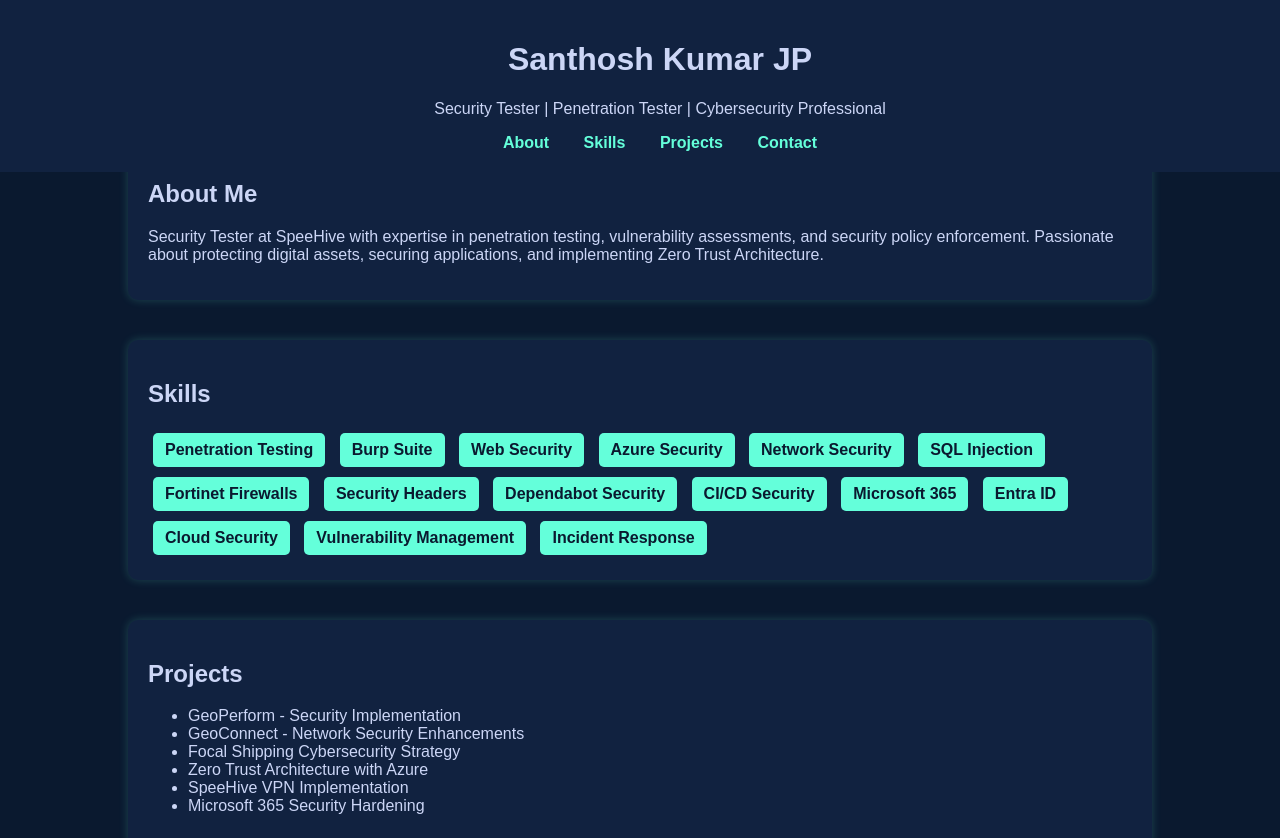
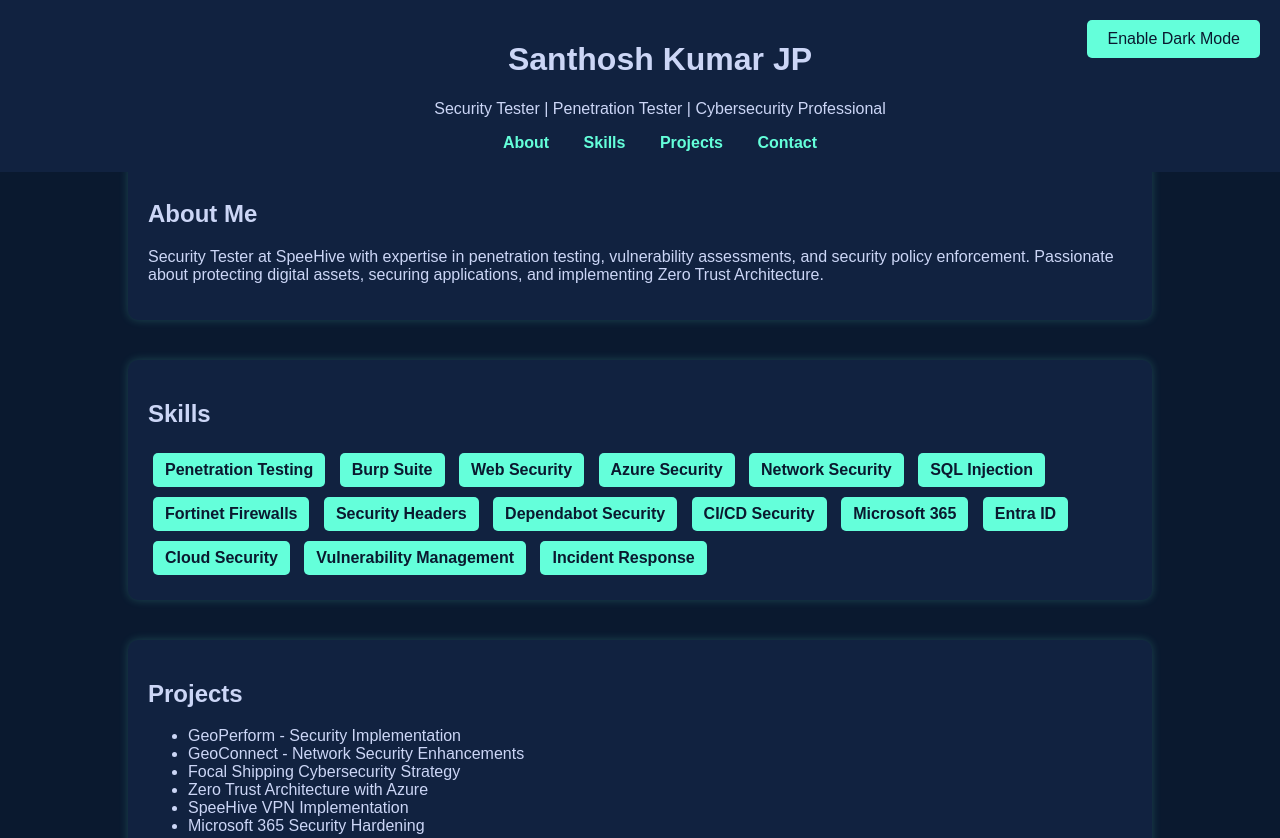
Before and after one commit to santhoshjayan/santhoshjayan.github.io, a plain HTML site: page index.html in a window 1280 px wide. Shown: the top 838 px of the page. Drawn offline with Linux system fonts and the light colour scheme.

Commit message:
Update index.html

```diff
--- a/index.html
+++ b/index.html
@@ -1,8 +1,8 @@
 <!DOCTYPE html>
 <html lang="en">
 <head>
-    <meta charset="UTF-8">
-    <meta name="viewport" content="width=device-width, initial-scale=1.0">
+  <meta charset="UTF-8" />
+  <meta name="viewport" content="width=device-width, initial-scale=1.0"/>
   <title>Santhosh Kumar JP - Portfolio</title>
   <style>
     :root {
@@ -54,7 +54,7 @@
     .container {
       width: 80%;
       margin: auto;
-            padding: 100px 20px 20px;
+      padding: 120px 20px 20px;
     }
 
     .section {
@@ -109,6 +109,7 @@
       position: fixed;
       top: 20px;
       right: 20px;
+      z-index: 2000; /* Ensure it's above the header */
       transition: all 0.3s;
     }
 
@@ -118,6 +119,8 @@
   </style>
 </head>
 <body>
+  <button class="toggle-btn" onclick="toggleDarkMode()">Enable Dark Mode</button>
+
   <header>
     <h1>Santhosh Kumar JP</h1>
     <p>Security Tester | Penetration Tester | Cybersecurity Professional</p>
@@ -128,8 +131,6 @@
       <a href="#contact">Contact</a>
     </nav>
   </header>
-
-    <button class="toggle-btn" onclick="toggleDarkMode()">Enable Dark Mode</button>
 
   <div class="container">
     <section id="about" class="section">
@@ -184,14 +185,9 @@
   <script>
     function toggleDarkMode() {
       document.body.classList.toggle("dark-mode");
-
-            if (document.body.classList.contains("dark-mode")) {
-                localStorage.setItem("theme", "dark");
-                document.querySelector(".toggle-btn").textContent = "Disable Dark Mode";
-            } else {
-                localStorage.setItem("theme", "light");
-                document.querySelector(".toggle-btn").textContent = "Enable Dark Mode";
-            }
+      const isDark = document.body.classList.contains("dark-mode");
+      localStorage.setItem("theme", isDark ? "dark" : "light");
+      document.querySelector(".toggle-btn").textContent = isDark ? "Disable Dark Mode" : "Enable Dark Mode";
     }
 
     window.onload = function () {
```
Lines whose indentation alone changed are shown as unchanged.
